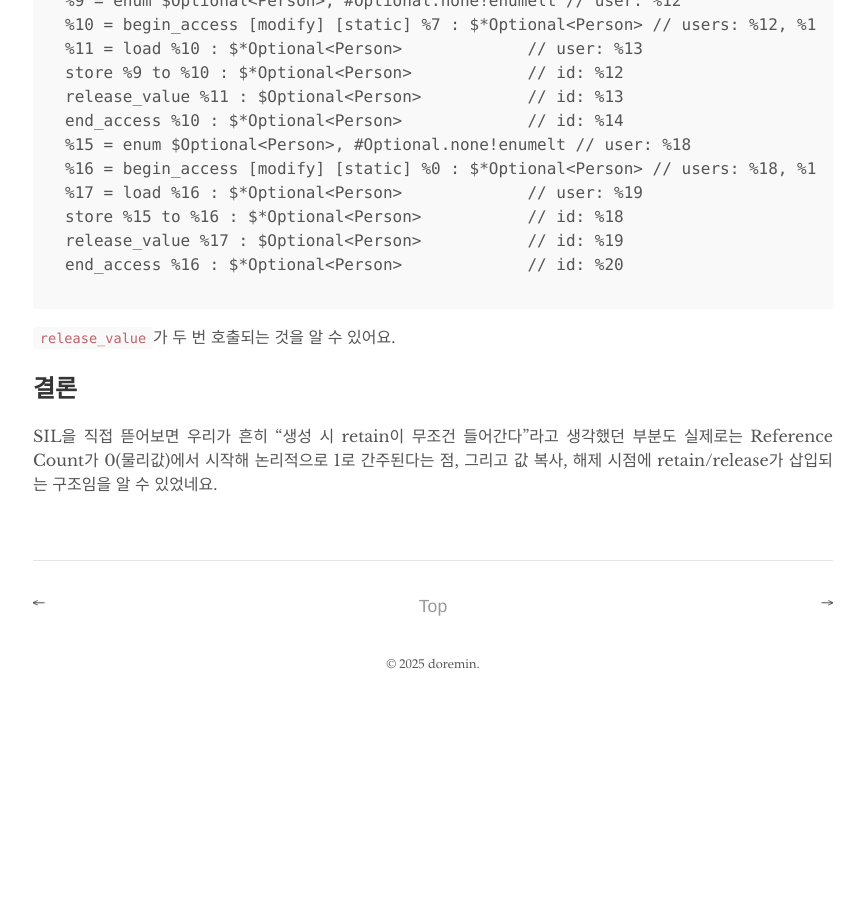
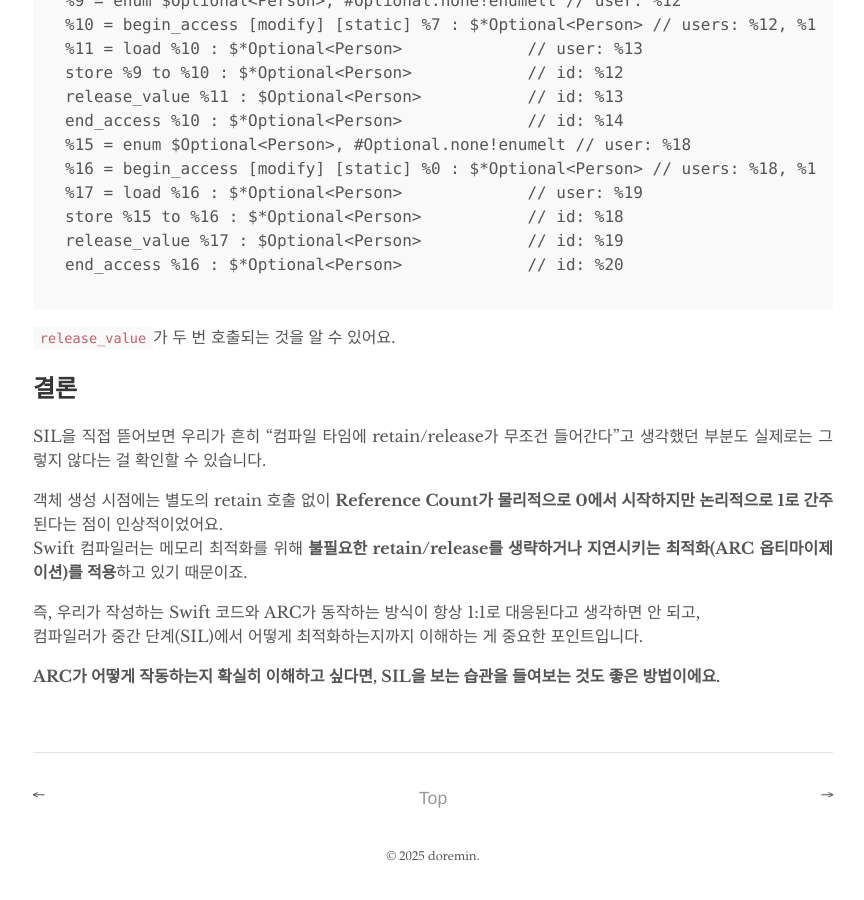
Before and after one commit to doremin/doremin.github.io, a Jekyll site: the page built from _posts/2025-07-14-14:44.md, in a window 1280 px wide and 900 px high, scrolled down 2378 px. Shown: the whole window, without its empty margins (207-1071 px from the left). Built offline with Jekyll 4.4.1, drawn with Linux system fonts in a browser that asks for light colours; before the commit the page ends 3086 px from its top, so only the background shows below that.

Commit message:
[FIX] 결론 수정

````diff
--- a/_posts/2025-07-14-14:44.md
+++ b/_posts/2025-07-14-14:44.md
@@ -66,7 +66,8 @@ store %4 to %0 : $*Optional<Person>             // id: %6
 [Swift RefCount](https://github.com/swiftlang/swift/blob/d1c87f3c936c41418ee93320e42d523b3f51b6df/stdlib/public/SwiftShims/RefCount.h#L48-L52) 이 문서를 보면 `when the physical field is 0 the logical value is 1` 라는 부분이 있어요.
 이 부분을 통해서 예상해보자면 init 호출 시점에 reference count가 0으로 (physically) 초기화 되어서 logically 1이 되는 것이 아닐까..? 하고 추측하고 있어요.
 
-### 4-2.	값 복사(b = a) 시점
+### 4-2. 값 복사(b = a) 시점
+
 ```
 retain_value %4 : $Optional<Person>             // id: %5
 %7 = alloc_stack [lexical] [var_decl] $Optional<Person>, var, name "b", type $Optional<Person> // users: %8, %22, %21, %10
@@ -96,6 +97,12 @@ end_access %16 : $*Optional<Person>             // id: %20
 
 ## 결론
 
-SIL을 직접 뜯어보면 우리가 흔히 “생성 시 retain이 무조건 들어간다”라고 생각했던 부분도 실제로는
-Reference Count가 0(물리값)에서 시작해 논리적으로 1로 간주된다는 점,
-그리고 값 복사, 해제 시점에 retain/release가 삽입되는 구조임을 알 수 있었네요.
+SIL을 직접 뜯어보면 우리가 흔히 “컴파일 타임에 retain/release가 무조건 들어간다”고 생각했던 부분도 실제로는 그렇지 않다는 걸 확인할 수 있습니다.
+
+객체 생성 시점에는 별도의 retain 호출 없이 **Reference Count가 물리적으로 0에서 시작하지만 논리적으로 1로 간주**된다는 점이 인상적이었어요.
+Swift 컴파일러는 메모리 최적화를 위해 **불필요한 retain/release를 생략하거나 지연시키는 최적화(ARC 옵티마이제이션)를 적용**하고 있기 때문이죠.
+
+즉, 우리가 작성하는 Swift 코드와 ARC가 동작하는 방식이 항상 1:1로 대응된다고 생각하면 안 되고,
+컴파일러가 중간 단계(SIL)에서 어떻게 최적화하는지까지 이해하는 게 중요한 포인트입니다.
+
+**ARC가 어떻게 작동하는지 확실히 이해하고 싶다면, SIL을 보는 습관을 들여보는 것도 좋은 방법이에요.**
````
